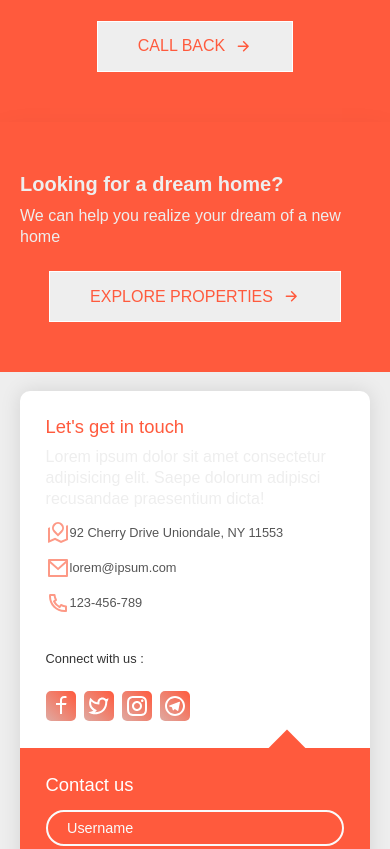
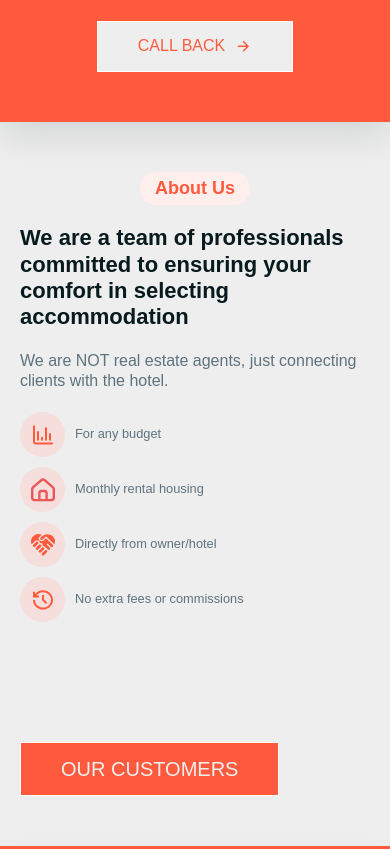
Before and after one commit to SlavaWebDeveloper/BUKITBALITEAM, a website built with Vite: page index.html in a window 390 px wide. Shown: the part 3880-4729 px from the top of the page. Built offline with nearby package versions, Linux system fonts and the light colour scheme; files whose address does not match are found by name.

Commit message:
Added new 'About Us' section to index.html, updated media queries in _media.scss, added new mixin and variables, and made minor styling changes to hero and other modules

```diff
--- a/index.html
+++ b/index.html
@@ -476,6 +476,113 @@
         </div>
       </section>
 
+      <section class="about-us section" id="about-us">
+        <div class="container about-us__container grid">
+          <div class="about-us__wrapper-img">
+            <figure class="about-us__banner">
+              <div class="about-us__banner-inner">
+                <img
+                  src="./img/about-us/about-banner-1.jpg"
+                  alt="House interior"
+                  class="about-us__img"
+                  loading="lazy"
+                />
+              </div>
+              <img
+                src="./img/about-us/about-banner-2.jpg"
+                alt=""
+                width=""
+                height=""
+                class="about-us__img-absolite"
+                loading="lazy"
+              />
+            </figure>
+          </div>
+
+          <div class="about-us__content">
+            <h2 class="about-us__title section__title">About Us</h2>
+            <p class="about-us__subtitle section__subtitle">
+              We are a team of professionals committed to ensuring your comfort
+              in selecting accommodation
+            </p>
+
+            <p class="about-us__text">
+              We are NOT real estate agents, just connecting clients with the
+              hotel.
+            </p>
+
+            <ul class="about-us__list grid">
+              <li class="about-us__item">
+                <div class="about-us__item-icon">
+                  <img
+                    src="./img/icons/graph.svg"
+                    alt=""
+                    width="45px"
+                    height="45px"
+                    loading="lazy"
+                  />
+                </div>
+                <div class="about-us__item-text">
+                  <p>For any budget</p>
+                </div>
+              </li>
+
+              <li class="about-us__item">
+                <div class="about-us__item-icon">
+                  <img
+                    src="./img/icons/house.svg"
+                    alt=""
+                    width="45px"
+                    height="45px"
+                    class="about-us__item-icon"
+                    loading="lazy"
+                  />
+                </div>
+                <div class="about-us__item-text">
+                  <p>Monthly rental housing</p>
+                </div>
+              </li>
+
+              <li class="about-us__item">
+                <div class="about-us__item-icon">
+                  <img
+                    src="./img/icons/handshake.svg"
+                    alt=""
+                    width="45px"
+                    height="45px"
+                    class="about-us__item-icon"
+                    loading="lazy"
+                  />
+                </div>
+                <div class="about-us__item-text">
+                  <p>Directly from owner/hotel</p>
+                </div>
+              </li>
+
+              <li class="about-us__item">
+                <div class="about-us__item-icon">
+                  <img
+                    src="./img/icons/time.svg"
+                    alt=""
+                    width="45px"
+                    height="45px"
+                    class="about-us__item-icon"
+                    loading="lazy"
+                  />
+                </div>
+                <div class="about-us__item-text">
+                  <p>No extra fees or commissions</p>
+                </div>
+              </li>
+            </ul>
+
+            <a href="#" class="button about-us__button">
+              <span class="button__text">Our Customers</span>
+            </a>
+          </div>
+        </div>
+      </section>
+
       <section class="call">
         <div class="container grid call__container">
           <div class="call__wrapper-content">
--- a/src/scss/_media.scss
+++ b/src/scss/_media.scss
@@ -1,5 +1,6 @@
 /*========== breakpoint ==========*/
 $laptop: 1150px;
+$laptop-min: 900px;
 $table-xs: 768px;
 $table: 576px;
 $mobile: 320px;
@@ -12,6 +13,18 @@ $mobile: 320px;
 
 @mixin laptop-above {
   @media screen and (min-width: $laptop) {
+    @content;
+  }
+}
+
+@mixin laptop-min {
+  @media screen and (max-width: $laptop-min) {
+    @content;
+  }
+}
+
+@mixin laptop-min-above {
+  @media screen and (min-width: $laptop-min) {
     @content;
   }
 }
--- a/src/scss/_varibles.scss
+++ b/src/scss/_varibles.scss
@@ -22,6 +22,7 @@ $peach: #ffefec;
 $gray: #5d737e;
 $fon-cart: rgba(255, 255, 255, 0.2);
 $black: #000000;
+$icon-color: #f5dedb;
 
 /*========== Footer Colors ==========*/
 $footer-bg: #191d2c;
--- a/src/scss/index.scss
+++ b/src/scss/index.scss
@@ -15,6 +15,7 @@
 @import "./modules/catalog";
 @import "./modules/catalog-card";
 @import "./modules/call";
+@import "./modules/about-us";
 @import "./modules/form";
 
 @import "./modules/footer";
--- /dev/null
+++ b/src/scss/modules/about-us.scss
@@ -0,0 +1,190 @@
+@use "../varibles" as *;
+@use "../mixin" as *;
+@use "../media" as *;
+
+.about-us {
+    // .about-us__container
+
+    &__container {
+        grid-template-columns: repeat(2, 1fr);
+        align-items: center;
+        justify-content: center;
+
+        @include laptop-min {
+            grid-template-columns: 1fr;
+        }
+    }
+
+    // .about-us__wrapper-img
+
+    &__wrapper-img {
+        @include laptop-min {
+            justify-self: center;
+            margin-bottom: 2.5rem;
+        }
+
+        @include table {
+            display: none;
+        }
+    }
+
+    // .about-us__banner
+
+    &__banner {
+        position: relative;
+        max-width: max-content;
+
+        &-inner {
+            padding: 0 40px;
+            &::before {
+                content: url("./img/icons/about-us-circles-top-right.svg");
+                position: absolute;
+                top: -30px;
+                left: 0;
+                width: 100%;
+                height: 100%;
+                background: no-repeat center;
+                z-index: -1;
+            }
+
+            &::after {
+                content: url("./img/icons/about-us-circles-bottom-right.svg");
+                position: absolute;
+                bottom: -36px;
+                right: 0;
+                background: no-repeat;
+                background-position: left bottom;
+                z-index: -1;
+            }
+        }
+    }
+
+    // .about-us__img
+
+    &__img {
+        width: 500px;
+        background-origin: border-box;
+        padding: 10px;
+        background-color: #e3e3e3;
+    }
+
+    // .about-us__img-absolite
+
+    &__img-absolite {
+        position: absolute;
+        bottom: 40px;
+        left: -15px;
+        width: 50%;
+        border-radius: 8px;
+        box-shadow:
+            4px 4px 4px 0 rgba(0, 0, 0, 0.25),
+            -4px -4px 4px 0 rgba(0, 0, 0, 0.25);
+
+        @include table {
+            left: 15px;
+        }
+    }
+
+    // .about-us__content
+
+    &__content {
+        display: flex;
+        flex-direction: column;
+        gap: 20px;
+    }
+
+    // .about-us__title
+
+    &__title {
+        align-self: start;
+
+        @include laptop-min {
+            align-self: center;
+        }
+    }
+
+    // .about-us__subtitle
+
+    &__subtitle {
+        font-size: $h3-font-size;
+
+        @include table {
+            font-size: calc($h3-font-size - 6px);
+        }
+    }
+
+    // .about-us__text
+
+    &__text {
+        font-weight: 400;
+        font-size: 1rem;
+        line-height: 1.3;
+        color: $gray;
+    }
+
+    // .about-us__list
+
+    &__list {
+        grid-template-columns: repeat(2, 1fr);
+
+        @include table {
+            grid-template-columns: 1fr;
+            gap: 10px;
+        }
+    }
+
+    // .about-us__item
+
+    &__item {
+        display: flex;
+        align-items: center;
+        gap: 10px;
+    }
+
+    // .about-us__item-icon
+
+    &__item-icon {
+        background-color: $icon-color;
+        width: 45px;
+        height: 45px;
+        border-radius: 50%;
+        display: grid;
+        place-items: center;
+        flex-shrink: 0;
+
+        img {
+            border-radius: 0;
+            width: 24px;
+            height: 24px;
+        }
+    }
+
+    // .about-us__item-text
+
+    &__item-text {
+        font-family: $font-family;
+        font-weight: $font-regular;
+        font-size: 1rem;
+        line-height: 1.3;
+        color: $gray;
+        text-wrap: balance;
+
+        @include table {
+            font-size: 0.8rem;
+        }
+    }
+
+    // .about-us__button
+
+    &__button {
+        align-self: start;
+        margin-top: 100px;
+        background-color: $accent;
+        color: $white;
+
+        &::before {
+            background-color: $black;
+            color: $white;
+        }
+    }
+}
--- a/src/scss/modules/hero.scss
+++ b/src/scss/modules/hero.scss
@@ -22,6 +22,8 @@
     // .hero__data
 
     &__data {
+        padding-inline: $padding-inline;
+
         @include laptop {
             display: flex;
             flex-direction: column;
@@ -29,6 +31,7 @@
             justify-content: center;
             text-align: center;
             text-wrap: balance;
+            padding-inline: 0;
         }
     }
 
```
Also changed, not shown: public/img/icons/about-us-circles-bottom-right.svg (added), public/img/icons/about-us-circles-top-right.svg (added), public/img/icons/graph.svg (added), public/img/icons/handshake.svg (added), public/img/icons/house.svg (added), public/img/icons/time.svg (added), src/scss/_utils.scss (line endings or trailing spaces).
